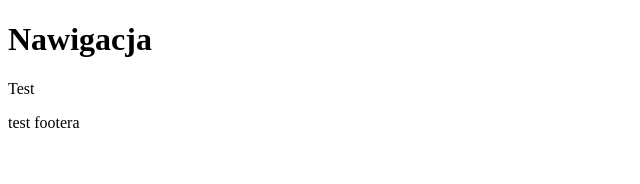
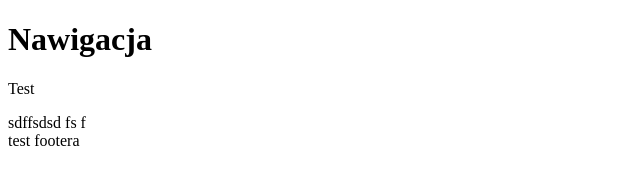
Before and after one commit to krzysiek777a/test, a plain HTML site: page index.html in a window 1280 px wide. Shown: the full height of the page, 0-640 px from the left. Drawn offline with Linux system fonts and the light colour scheme.

```diff
--- a/index.html
+++ b/index.html
@@ -8,7 +8,7 @@
 </head>
 <body>
 
-
+sdffsdsd fs f
 
 <footer>test footera</footer>
 
```
